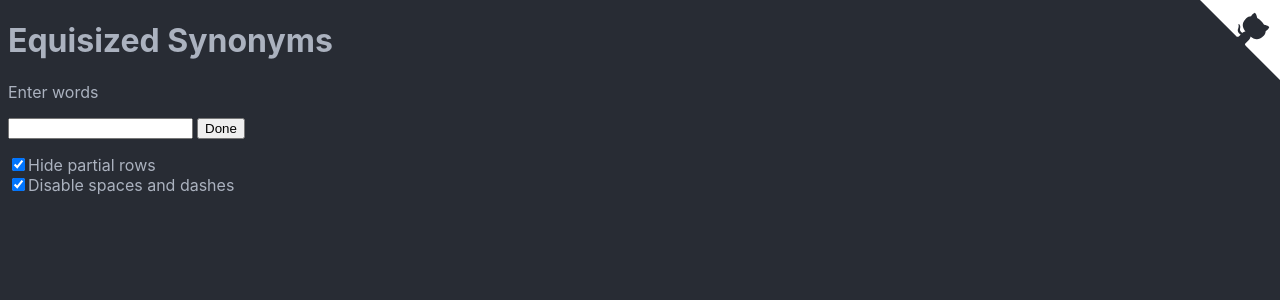
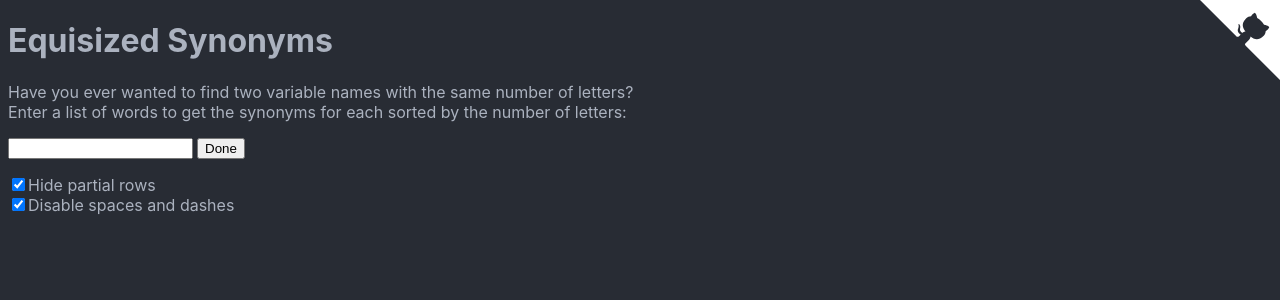
Before and after one commit to CodingComet/equisized-synonyms, a Flask app: page / in a window 1280 px wide. Shown: the top 300 px of the page. Run offline with Flask 2, Linux system fonts and the light colour scheme.

Commit message:
Add README.md.

```diff
--- a/templates/index.html
+++ b/templates/index.html
@@ -29,7 +29,11 @@
     </head>
     <body>
         <h1 class="header">Equisized Synonyms</h1>
-        <p class="header">Enter words</p>
+        <p class="header">
+            Have you ever wanted to find two variable names with the same number of letters?
+            <br />
+            Enter a list of words to get the synonyms for each sorted by the number of letters:
+        </p>
 
         <form action=""></form>
         <input type="text" id="words" onkeypress="clickPress(event)" />
```
Also changed, not shown: README.md (added).
